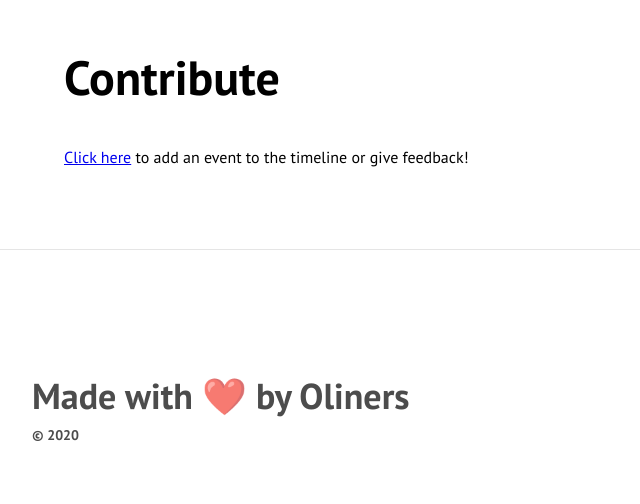
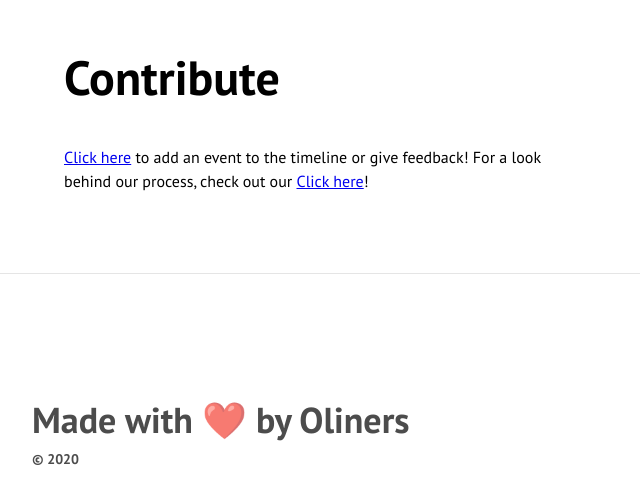
Before and after one commit to Inkering/Music-Timeline, a website: page index.html in a window 1280 px wide. Shown: the part 2215-2719 px from the top of the page, without its empty margins (0-640 px from the left). Drawn offline with nearby package versions, Linux system fonts and the light colour scheme.

Commit message:
add presentation

```diff
--- a/index.html
+++ b/index.html
@@ -47,6 +47,8 @@
 		<p class="measure lh-copy">
 			<a href="https://forms.gle/Vzan2rDhp7w2NXUJ7">Click here</a>
 			to add an event to the timeline or give feedback!
+
+      For a look behind our process, check out our <a href="pres.pdf">Click here</a>!
 		</p>
 </article>
 
```
Also changed, not shown: 1 other file.
